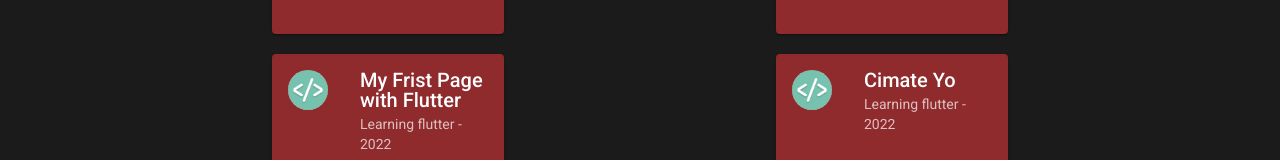
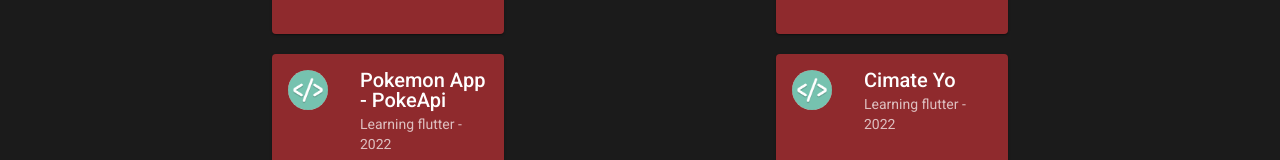
Before and after one commit to filipecard/portfolio, an Angular app: page / in a window 1280 px wide. Shown: the part 694-854 px from the top of the page. Built offline with nearby package versions, Linux system fonts and the light colour scheme.

Commit message:
mod: project frist my_page to pokemon_app

```diff
--- a/src/app/app.component.html
+++ b/src/app/app.component.html
@@ -100,8 +100,8 @@
           <mat-card class="cardItem">
             <mat-card-header>
               <div mat-card-avatar class="cardSourceItemHeaderImage"></div>
-              <a href="https://filipecard.github.io/my_page/#/">
-                <mat-card-title>My Frist Page with Flutter</mat-card-title>
+              <a href="https://github.com/filipecard/pokedex_app">
+                <mat-card-title>Pokemon App - PokeApi</mat-card-title>
                 <mat-card-subtitle>Learning flutter - 2022</mat-card-subtitle>
               </a>
             </mat-card-header>
```
Also changed, not shown: 2 other files (tests, documents, lock files or other folders).
